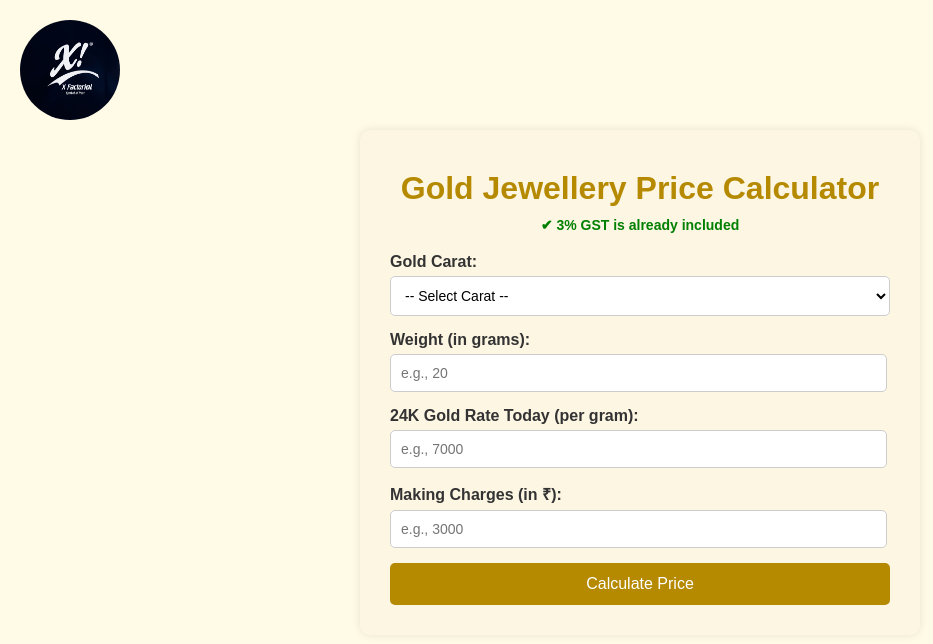
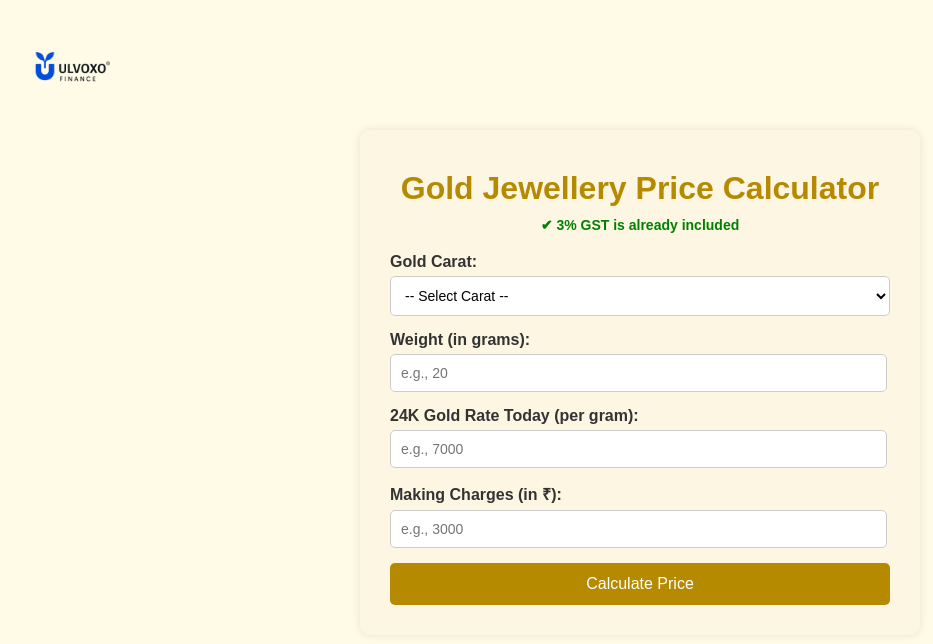
Before and after one commit to COMEONSOM/Gold-Jewellery-Price-Calculator, a plain HTML site: page index.html in a window 1280 px wide. Shown: the whole page, without its empty margins (0-933 px from the left). Drawn offline with Linux system fonts and the light colour scheme.

Commit message:
modified

```diff
--- a/index.html
+++ b/index.html
@@ -1,6 +1,6 @@
 <!DOCTYPE html>
 <html lang="en">
-  <img src="assets/go.png" alt="Company Logo" class="logo" />
+  <img src="./assets/companylogo.png" alt="Company Logo" class="logo" />
 <head>
   <meta charset="UTF-8" />
   <meta name="viewport" content="width=device-width, initial-scale=1.0"/>
--- a/style.css
+++ b/style.css
@@ -38,6 +38,7 @@ header {
 
 .logo {
   width: 100px;
+
   height: 100px;
   display: block;
   border-radius: 50%;
```
Also changed, not shown: assets/companylogo.png (added), assets/go.png (deleted).
